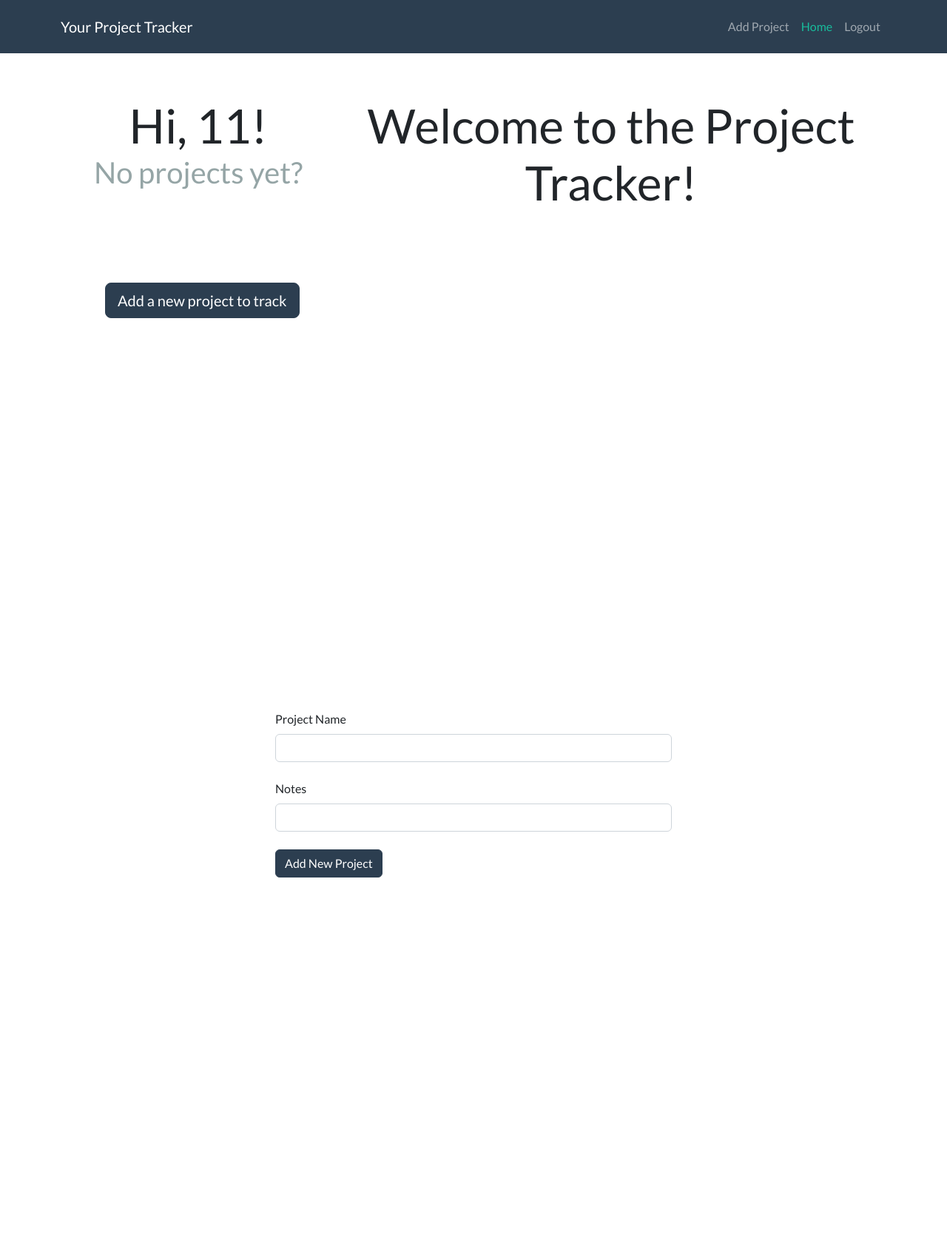
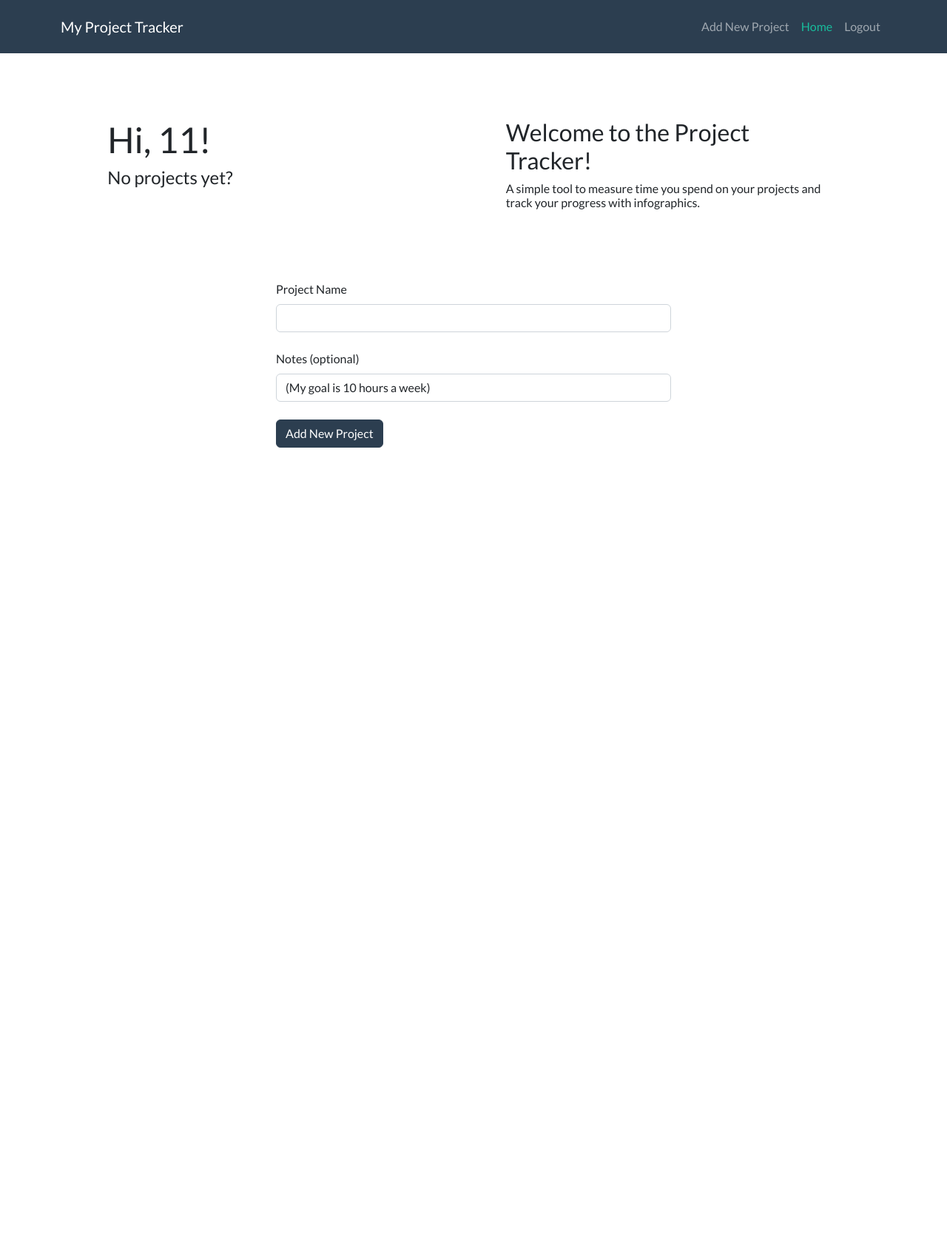
Before and after one commit to LiudmilaLV/-My-Projects-tracker, a Flask app: page / in a window 1280 px wide. Shown: the whole page at 74% size. After the commit the page ends 605 px from the top, so only its background shows below. Run offline with Flask 2, Linux system fonts and the light colour scheme; a user stored in the database is signed in; data comes from the database, SQL or seed files in the repository; both versions use the stored data as it was after the commit; some libraries are stand-ins or nearby versions.

Commit message:
no modal for deleting an entry, cleaner html

```diff
--- a/website/__init__.py
+++ b/website/__init__.py
@@ -14,7 +14,7 @@ mail = Mail()
 
 def create_app():
     app = Flask(__name__)
-    app.config['SECRET_KEY'] = '18d1724277f006e116623f1bc2297dea'
+    app.config['SECRET_KEY'] = os.environ.get('SECRET_KEY')
     app.config['SQLALCHEMY_DATABASE_URI'] = f'sqlite:///{DB_NAME}'
     app.config['SQLALCHEMY_TRACK_MODIFICATIONS'] = False
     db.init_app(app)
--- a/website/forms.py
+++ b/website/forms.py
@@ -33,7 +33,7 @@ class LoginForm(FlaskForm):
 
 class AddProjectForm(FlaskForm):
     project_name = StringField('Project Name', validators=[DataRequired(), Length(min=1, max=30)])
-    notes = StringField('Notes')
+    notes = StringField('Notes (optional)', default='(My goal is 10 hours a week)')
     submit = SubmitField('Add New Project')
 
 class EntryForm(FlaskForm):
--- a/website/static/style.css
+++ b/website/static/style.css
@@ -1,7 +1,3 @@
-#greet {
-    height: 100vh;
-}
-
 section {
     height: 100vh;
     padding: 5vh 10vh;
--- a/website/templates/base.html
+++ b/website/templates/base.html
@@ -16,7 +16,7 @@
     <nav class="navbar navbar-expand-md navbar-dark bg-primary">
         <div class="container-xl">
           <a class="navbar-brand" href="{{ url_for('views.home') }}">
-            <span>Your Project Tracker</span>
+            <span>My Project Tracker</span>
           </a>
           <button class="navbar-toggler" type="button" data-bs-toggle="collapse" data-bs-target="#navbarColor01" aria-controls="navbarColor01" aria-expanded="false" aria-label="Toggle navigation">
             <span class="navbar-toggler-icon"></span>
@@ -31,10 +31,11 @@
                   <li class="nav-item">
                     <a class="nav-link fw-lighter" href="{{ url_for('views.edit_project', project_id=project_id) }}">Edit Project</a>
                   </li>
+                {% else %}
+                <li class="nav-item">
+                  <a class="nav-link fw-lighter" href="#addproject">Add New Project</a>
+                </li>
                 {% endif %}
-                <li class="nav-item">
-                  <a class="nav-link fw-lighter" href="#addproject">Add Project</a>
-                </li>
                 <li class="nav-item">
                   <a class="nav-link active fw-lighter" href="{{ url_for('views.home') }}">Home
                     <span class="visually-hidden">(current)</span>
@@ -74,11 +75,14 @@
     <script src="https://cdn.jsdelivr.net/npm/bootstrap@5.1.2/dist/js/bootstrap.bundle.min.js"
     integrity="sha384-kQtW33rZJAHjgefvhyyzcGF3C5TFyBQBA13V1RKPf4uH+bwyzQxZ6CmMZHmNBEfJ"
     crossorigin="anonymous"></script>
+    <script src="https://ajax.googleapis.com/ajax/libs/jquery/3.6.0/jquery.min.js"></script>
     <script>
-  window.setTimeout(function() {
-    $(".alert").fadeTo(500, 0)
-  }, 4000);
-</script>
+      $(document).ready(function() {
+        window.setTimeout(function() {
+          $(".alert").fadeTo(500, 0).remove();
+        }, 4000);
+      });
+    </script>
 </body>
 <footer></footer>
 </html>
--- a/website/templates/home.html
+++ b/website/templates/home.html
@@ -1,54 +1,47 @@
 {% extends "base.html" %}
 {% block title %}Home{% endblock %}
 {% block content %}
-    <section class="container-lg my-1" id="greet">
-        <div class="container-lg my-3">
+<section class="container">
     {% if not user.projects %}
     <!-- If User does'n have any projects-->
-                <div class="row justify-content-around">
-                    <div class="col-4 text-center">
-                        <div class="display-3">Hi, {{user.name}}!</div>
-                        <div class="display-6 text-muted">No projects yet?</div>
+    <div class="row d-flex flex-wrap justify-content-evenly">
+        <div class="col-md-5 my-5">
+            <h1>Hi, {{user.name}}!</h1>
+            <h4>No projects yet?</h4>
         </div>
-                    <div class="col-8 text-center">
-                        <div class="display-3">Welcome to the Project Tracker!</div>
-                        <!-- <div class="display-6 text-muted">Here is how it works:</div>
-                        Carousel ? -->
+        <div class="col-md-5 my-5">
+            <h3>Welcome to the Project Tracker!</h3>
+            <h6>A simple tool to measure time you spend on your projects and track your progress with infographics.</h6>
         </div>
     </div>
-                <div class="m-5"><a href="#addproject" class="btn btn-lg btn-primary my-5">Add a new project to track</a></div>
     {% else %}
     <!-- If User has projects -->
-            <div class="container-lg my-3">
     <div class="row d-flex flex-wrap justify-content-evenly">
-                    <div class="col-md-5 align-content-around justify-content-around">
-                        <div class="display-2">Hi, {{user.name}}!</div>
-                        <div class="display-6">Your current projects:</div>
+        <div class="col-md-5">
+            <div class="display-1">Hi, {{user.name}}!</div>
+            <h2 class="mt-5">Your projects:</h2>
+            <div class="d-flex flex-wrap justify-content-between">
                 {% for project in user.projects %}
-                                <div class="btn mb-2">
+                <div class="btn mb-2 btn-outline-primary btn-lg">
                     <a href="{{ url_for('views.project', project_id=project.id) }}">
                         {{project.project_name}}
                     </a>
                 </div>
                 {% endfor %}
             </div>
+        </div>
+        <div class="my-3 col-md-5">
+            <h4 class="text-center">Last 30 Days Progress:</h4>
             <!-- Pie Chart -->
-                    <div class="col-xs-10 col-sm-6 col-md-5">
-                        <div class="card mb-3">
-                            <div class="card-body">
-                                <div class="chart">
+            <div class="chart my-3">
                 <canvas id="projects_pie"></canvas>
             </div>
         </div>
-                        </div>
-                    </div>
-                </div>
     {% endif %}
-        </div>
-    </section>
 
-    <section id="addproject" class="d-flex flex-wrap">
-        <div class="container my-3 col-md-6">
+
+
+    <div class="container my-3 col-md-6" id="addproject">
         <form method="POST" action="#">
             {{ project_form.hidden_tag() }}
             <fieldset class="form-group">
@@ -97,11 +90,13 @@
     datasets: [{
     data: u_p_data,
     backgroundColor: [
-        'rgb(117, 189, 187)',
-        'rgb(110, 79, 135)',
-        'rgb(189, 117, 120)',
-        'rgb(98, 113, 162)',
-        'rgb(162, 98, 146)'
+        'rgb(24, 188, 156)',
+        'rgb(127, 140, 141)',
+        'rgb(243, 156, 18)',
+        'rgb(37, 53, 68)',
+        'rgb(231, 77, 60)',
+        'rgb(52, 152, 219)',
+        'rgb(213, 218, 219)'
     ],
     hoverOffset: 10
     }]
--- a/website/views.py
+++ b/website/views.py
@@ -216,7 +216,7 @@ def delete_project(project_id):
     flash(f'Project "{current_project.project_name} has been deleted!', category='success')
     return redirect(url_for('views.home'))
 
-@views.route('project/delete/<int:entry_id>', methods=['POST'])
+@views.route('project/delete/<int:entry_id>')
 @login_required
 def delete_entry(entry_id):
     current_entry = Entry.query.join(Project).filter(and_(Entry.id==entry_id, Project.owner==current_user)).first_or_404(entry_id)
```
Also changed, not shown: website/templates/project.html (+4 -4 lines), README.md, website/database.db. Lines whose indentation alone changed are shown as unchanged.
